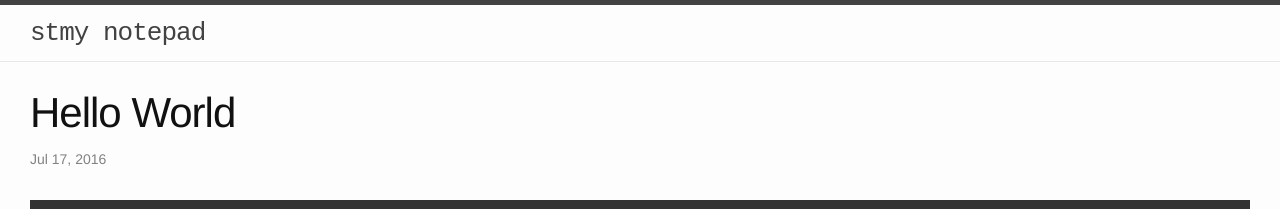
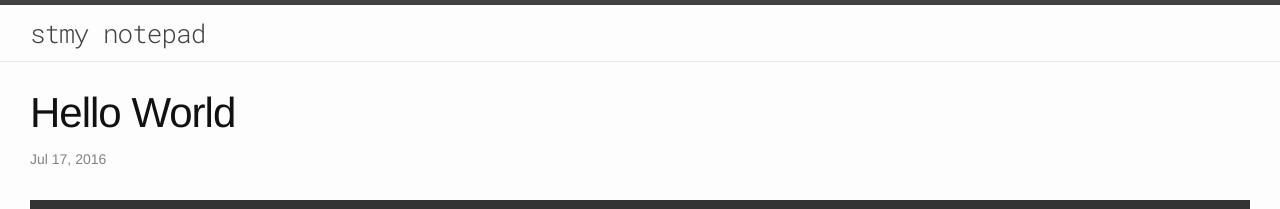
Before and after one commit to stmy/stmy.github.io, a Jekyll site: the page built from _posts/2016-07-17-Hello-World.md, in a window 1280 px wide. Shown: the top 209 px of the page. Built offline with Jekyll 4.4.1, drawn with Linux system fonts in a browser that asks for light colours; nearby versions of some CDN libraries; some web fonts are replaced; comment, search, counter and statistics services are not loaded.

Commit message:
Update head.html

```diff
--- a/_includes/head.html
+++ b/_includes/head.html
@@ -6,7 +6,7 @@
   <title>{% if page.title %}{{ page.title | escape }}{% else %}{{ site.title | escape }}{% endif %}</title>
   <meta name="description" content="{% if page.excerpt %}{{ page.excerpt | strip_html | strip_newlines | truncate: 160 }}{% else %}{{ site.description }}{% endif %}">
 
-  <link rel="stylesheet" href="https://fonts.googleapis.com/css?family=Tillana:500">
+  <link rel="stylesheet" href="https://fonts.googleapis.com/css?family=Roboto+Mono:300">
   <link rel="stylesheet" href="{{ "/css/main.css" | prepend: site.baseurl }}">
   <link rel="canonical" href="{{ page.url | replace:'index.html','' | prepend: site.baseurl | prepend: site.url }}">
   <link rel="alternate" type="application/rss+xml" title="{{ site.title }}" href="{{ "/feed.xml" | prepend: site.baseurl | prepend: site.url }}">
```
